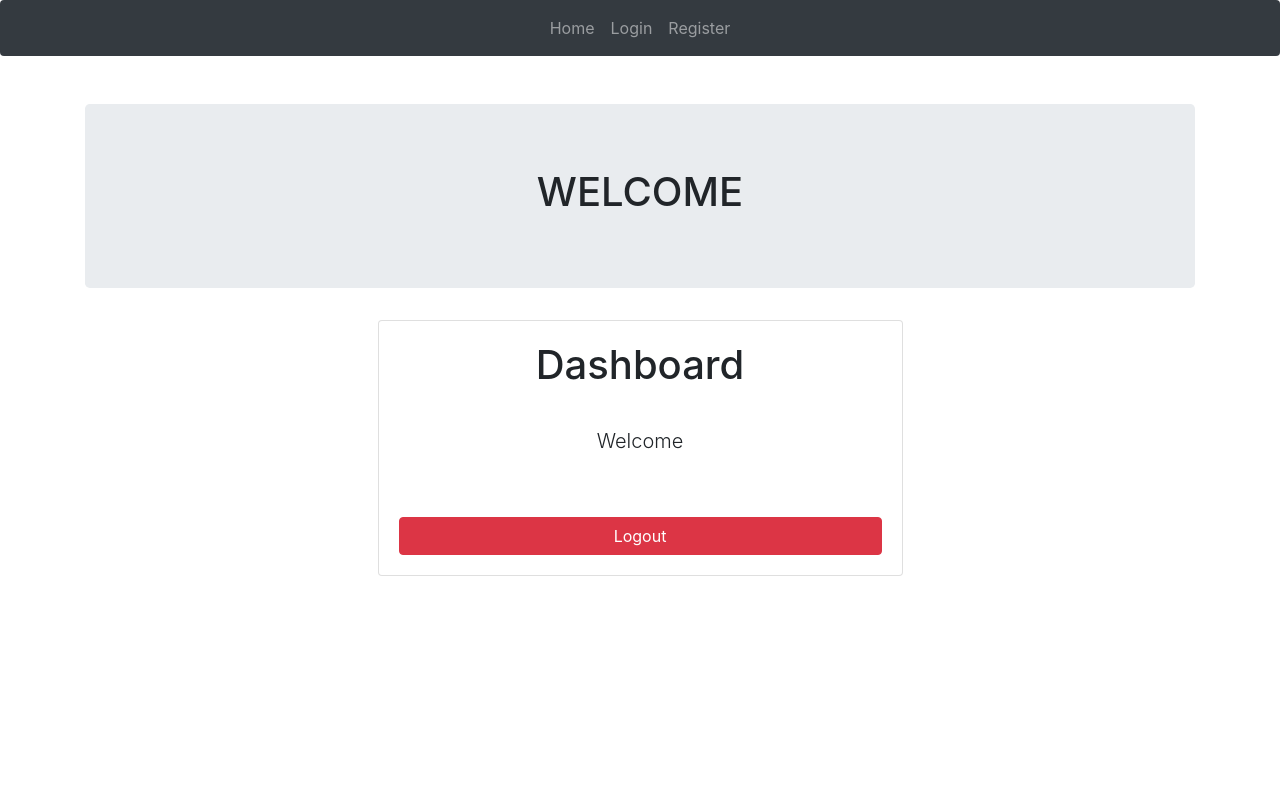
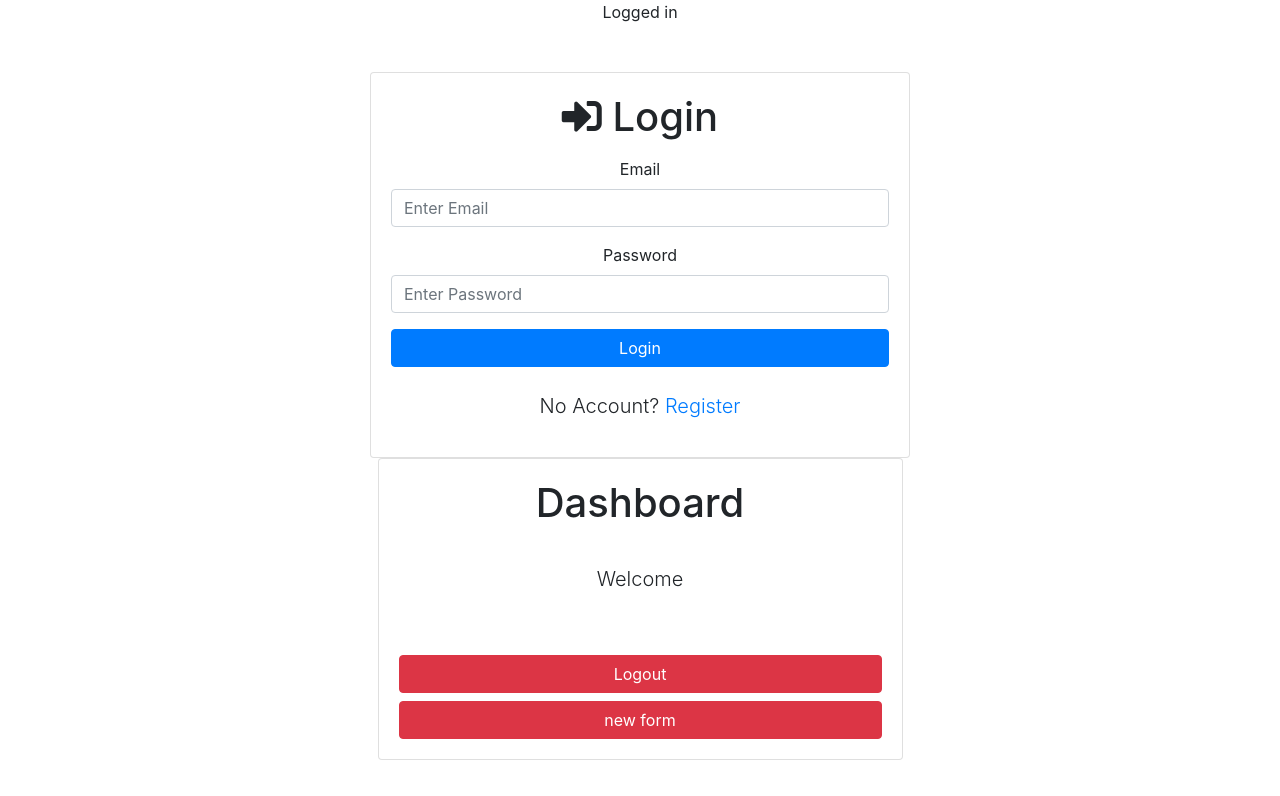
Before and after one commit to rohitk1609/SE, a React (Create React App) app in the folder client/: page /Dashboard in a window 1280 px wide. Shown: the top 796 px of the page. Built offline with nearby package versions, Linux system fonts and the light colour scheme.

Commit message:
testing formbuilder

```diff
--- a/client/package.json
+++ b/client/package.json
@@ -8,14 +8,14 @@
     "@testing-library/user-event": "^10.0.1",
     "axios": "^0.19.2",
     "bootstrap": "^4.4.1",
+    "formBuilder": "^3.4.2",
+    "jquery": "^3.4.1",
     "react": "^16.13.1",
     "react-dom": "^16.13.1",
     "react-redux": "^7.2.0",
     "react-router-dom": "^5.1.2",
     "react-scripts": "^3.4.1",
-    "redux": "^4.0.5",
-    "formBuilder": "^3.4.2",
-    "jquery": "^3.4.1"
+    "redux": "^4.0.5"
   },
   "scripts": {
     "start": "react-scripts start",
--- a/client/src/App.js
+++ b/client/src/App.js
@@ -4,6 +4,7 @@ import Welcome from './components/welcome';
 import Login from './components/login';
 import Dashboard from './components/dashboard';
 import Register from './components/register';
+import form from './components/form';
 import './App.css';
 import Navbar from "./components/Navbar";
 import { BrowserRouter as Router, Route } from "react-router-dom";
@@ -13,17 +14,20 @@ import "bootstrap/dist/css/bootstrap.min.css";
 
 export default class App extends Component {
 
-flag = localStorage.getItem("flag");
+flag = false
+
   render() {
+    console.log(localStorage)
+    this.flag = localStorage.getItem("flag");
     return (
       <React.Fragment>
           <Router>
         <div className="App">
           <Navbar  auth={this.flag}/>
           <div className="container">
-          <Route path="/" component={Welcome} />
-
-          <Route path="/login" component={Login} />
+          {/* <Route path="/" component={Welcome} /> */}
+          <Route path="/form" component={form} />
+          <Route path="/" component={Login} />
           <Route path="/register" component={Register} />
           <Route path="/Dashboard" component={Dashboard} />
           </div>
--- a/client/src/components/Navbar.js
+++ b/client/src/components/Navbar.js
@@ -1,98 +1,113 @@
-import React, { Component } from 'react';
-import { Link } from 'react-router-dom';
+import React from "react";
 
-
-export default class Navbar extends Component {
-
-flag = false
-  constructor(props) {
-    super(props)
-    if(props.auth){
-    this.setState({
-      flag : props.auth
-    })
+const NavBar = props => {
+  if (props.isAuth !== null) {
+    return <span>Logged in</span>;
+  } else {
+    return <span>Not logged in</span>;
   }
-
-  }
-
-  // componentDidMount() {
-
-  //   const user = localStorage.getItem('user')
-  //   console.log(user)
-  //   if(user){
-  //     console.log('yep')
-  //     this.setState({
-  //       loggedIn:true,
-  //     })
-  //     console.log(this.state.loggedIn)
-  //   }
-
-//}
-
-
-  logOut(e){
-    e.preventDefult()
-    localStorage.clear("token")
-
-  }
+};
+export default NavBar;
 
 
 
-  render() {
-    const loginRegLink = (
-      <ul className="navbar-nav">
-        <li className="nav-item">
-          <Link to="/login" className="nav-link">
-            Login
-          </Link>
-        </li>
-        <li className="nav-item">
-          <Link to="/register" className="nav-link">
-            Register
-          </Link>
-        </li>
-      </ul>
-    )
 
-    const userLink=(
-      <ul className="navbar-nav">
 
-      <li className="nav-item">
-        <a href="/login" onClick={this.logOut.bind(this)} className="nav-link">
-          Logout
-        </a>
-      </li>
-    </ul>
-  )
+// import React, { Component } from 'react';
+// import { Link } from 'react-router-dom';
 
-    return (
-      <nav className="navbar navbar-expand-lg navbar-dark bg-dark rounded">
-      <button
-        className="navbar-toggler"
-        type="button"
-        data-toggle="collapse"
-        data-target="#navbarsExample10"
-        aria-controls="navbarsExample10"
-        aria-expanded="false"
-        aria-label="Toggle navigation"
-      >
-        <span className="navbar-toggler-icon" />
-      </button>
 
-      <div
-        className="collapse navbar-collapse justify-content-md-center"
-        id="navbarsExample10"
-      >
-        <ul className="navbar-nav">
-          <li className="nav-item">
-            <Link to="/" className="nav-link">
-              Home
-            </Link>
-          </li>
-        </ul>
-        {this.flag? userLink : loginRegLink}
-      </div>
-    </nav>
-    );
-  }
-}
+// export default class Navbar extends Component {
+
+// flag = false
+//   constructor(props) {
+//     super(props)
+//     if(props.auth){
+//     this.setState({
+//       flag : props.auth
+//     })
+//   }
+
+//   }
+
+//   // componentDidMount() {
+
+//   //   const user = localStorage.getItem('user')
+//   //   console.log(user)
+//   //   if(user){
+//   //     console.log('yep')
+//   //     this.setState({
+//   //       loggedIn:true,
+//   //     })
+//   //     console.log(this.state.loggedIn)
+//   //   }
+
+// //}
+
+
+//   logOut(e){
+//     e.preventDefult()
+//     localStorage.clear("token")
+
+//   }
+
+
+
+//   render() {
+//     const loginRegLink = (
+//       <ul className="navbar-nav">
+//         <li className="nav-item">
+//           <Link to="/login" className="nav-link">
+//             Login
+//           </Link>
+//         </li>
+//         <li className="nav-item">
+//           <Link to="/register" className="nav-link">
+//             Register
+//           </Link>
+//         </li>
+//       </ul>
+//     )
+
+//     const userLink=(
+//       <ul className="navbar-nav">
+
+//       <li className="nav-item">
+//         <a href="/login" onClick={this.logOut.bind(this)} className="nav-link">
+//           Logout
+//         </a>
+//       </li>
+//     </ul>
+//   )
+
+//     return (
+//       <nav className="navbar navbar-expand-lg navbar-dark bg-dark rounded">
+//       <button
+//         className="navbar-toggler"
+//         type="button"
+//         data-toggle="collapse"
+//         data-target="#navbarsExample10"
+//         aria-controls="navbarsExample10"
+//         aria-expanded="false"
+//         aria-label="Toggle navigation"
+//       >
+//         <span className="navbar-toggler-icon" />
+//       </button>
+
+//       <div
+//         className="collapse navbar-collapse justify-content-md-center"
+//         id="navbarsExample10"
+//       >
+//         <ul className="navbar-nav">
+//           <li className="nav-item">
+//             <Link to="/" className="nav-link">
+//               Home
+//             </Link>
+//           </li>
+//         </ul>
+//         {this.flag? userLink : loginRegLink}
+//       </div>
+//     </nav>
+//     );
+//   }
+// }
--- a/client/src/components/dashboard.js
+++ b/client/src/components/dashboard.js
@@ -8,8 +8,9 @@ export default class dashboard extends Component {
     }
     logOut(e){
         e.preventDefult()
+        console.log("yess")
         localStorage.removeItem('usertoken')
-
+        localStorage.setItem('flag',false)
 
       }
 
@@ -35,7 +36,8 @@ export default class dashboard extends Component {
                         </h1>
                         <br />
                         <br />
-                        <a className="btn btn-danger btn-block" href="/login" onClick={this.logOut.bind(this)}>Logout </a>
+                        <a className="btn btn-danger btn-block" href="/" onClick={this.logOut.bind(this)}>Logout </a>
+                        <a className="btn btn-danger btn-block" href="/form">new form</a>
 
                     </div>
                 </div>
--- /dev/null
+++ b/client/src/components/form.js
@@ -0,0 +1,54 @@
+import $ from "jquery";
+import React, { Component, createRef } from "react";
+import ReactDOM from "react-dom";
+//import "./styles.css";
+
+window.jQuery = $;
+window.$ = $;
+
+require("jquery-ui-sortable");
+require("formBuilder");
+
+const formData = [
+  {
+    type: "header",
+    subtype: "h1",
+    label: "formBuilder in React"
+  },
+  {
+    type: "paragraph",
+    label: "This is a demonstration of formBuilder running in a React project."
+  }
+];
+
+/*
+The order of the imports and requires is very important, especially in the online enviornment.
+The two jQuery libraries must be imported using Node's require(), and not ES6 import.
+Also, these two requires MUST come after setting the global jQuery and $ symbols.
+
+In my Babel/Webpack project, the type and order of the imports is a little less sensitive.
+For my project, the following alternative works:
+
+    import $ from 'jquery';
+    import React from 'react';
+    import ReactDOM from 'react-dom';
+    import 'jquery-ui-sortable';
+
+    window.jQuery = $;
+    window.$ = $;
+
+    require('formBuilder');
+*/
+
+export default class FormBuilder extends Component {
+  fb = createRef();
+  componentDidMount() {
+    $(this.fb.current).formBuilder({ formData });
+  }
+
+  render() {
+    return <div id="fb-editor" ref={this.fb} />;
+  }
+}
+
+//ReactDOM.render(<FormBuilder />, document.getElementById("root"));
```
